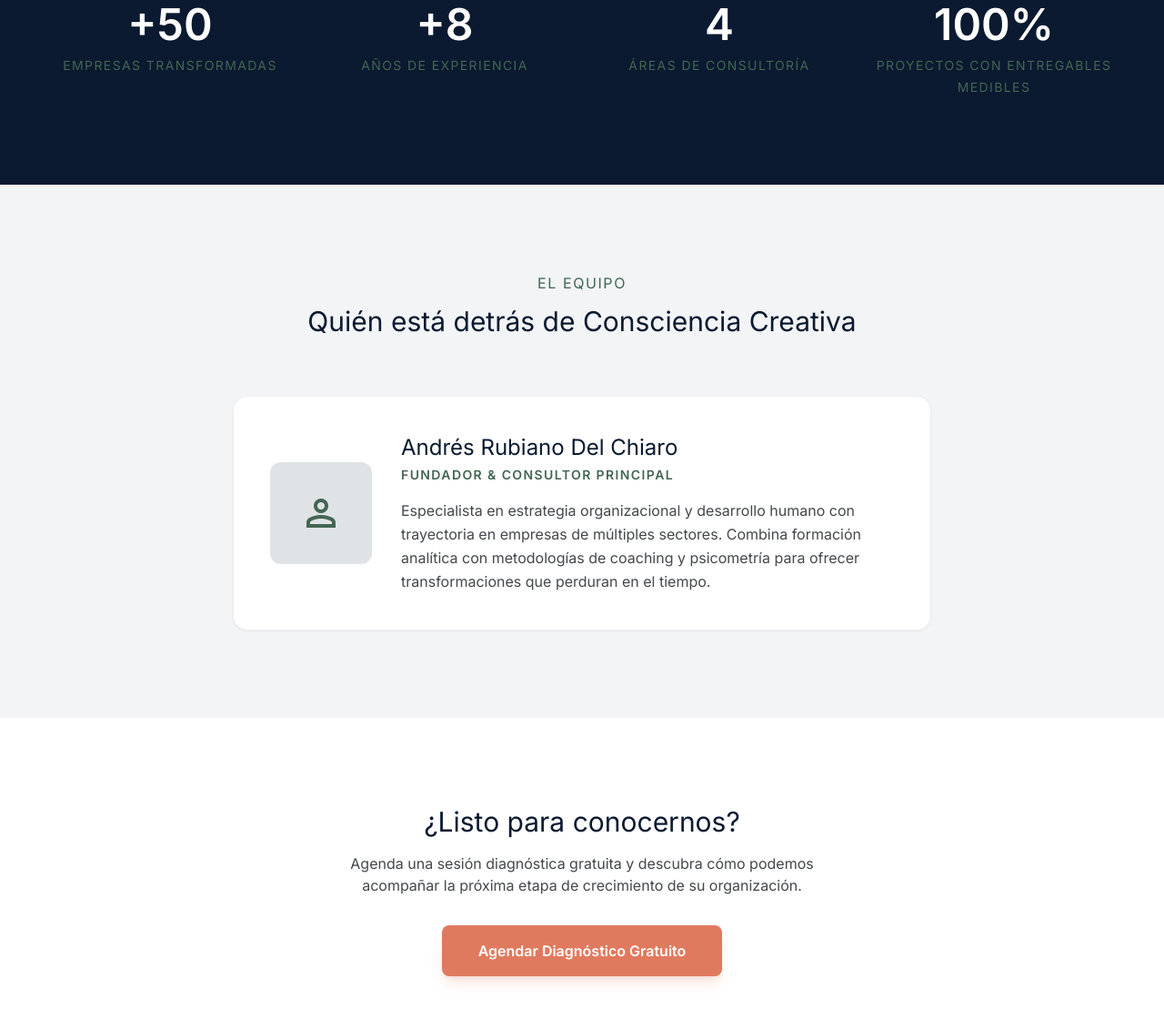
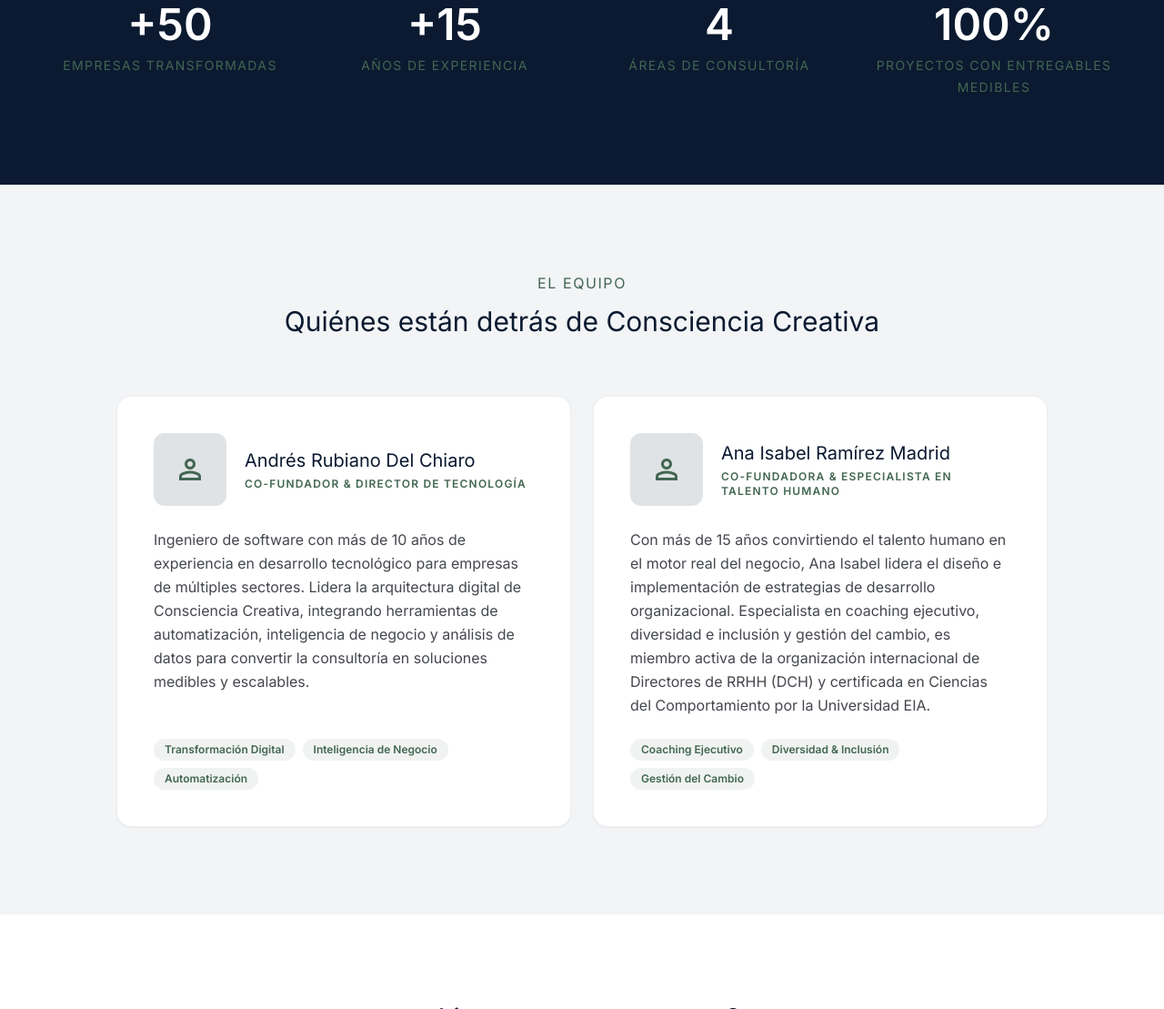
Before and after one commit to andanas1025/conscienceCreative, a plain HTML site: page quienes-somos.html in a window 1280 px wide. Shown: the part 2681-3790 px from the top of the page at 91% size. Drawn offline with nearby package versions, Linux system fonts and the light colour scheme.

Commit message:
Who we are section modified

```diff
--- a/quienes-somos.html
+++ b/quienes-somos.html
@@ -217,7 +217,7 @@
                     <span class="text-secondary font-label-sm uppercase tracking-widest text-sm">Empresas transformadas</span>
                 </div>
                 <div>
-                    <span class="block text-5xl font-bold font-headline-lg mb-2">+8</span>
+                    <span class="block text-5xl font-bold font-headline-lg mb-2">+15</span>
                     <span class="text-secondary font-label-sm uppercase tracking-widest text-sm">Años de experiencia</span>
                 </div>
                 <div>
@@ -236,19 +236,45 @@
         <div class="w-full px-margin-desktop max-w-container-max mx-auto">
             <div class="text-center mb-16">
                 <span class="text-secondary font-label-sm uppercase tracking-widest mb-3 block">El equipo</span>
-                <h2 class="font-headline-lg text-3xl text-primary">Quién está detrás de Consciencia Creativa</h2>
+                <h2 class="font-headline-lg text-3xl text-primary">Quiénes están detrás de Consciencia Creativa</h2>
             </div>
-            <div class="max-w-3xl mx-auto">
-                <div class="bg-white rounded-2xl p-10 shadow-sm border border-outline-variant/30 flex flex-col md:flex-row gap-8 items-center">
-                    <div class="w-28 h-28 rounded-full bg-surface-container-highest flex items-center justify-center flex-shrink-0">
-                        <span class="material-symbols-outlined text-secondary text-5xl">person</span>
+            <div class="grid md:grid-cols-2 gap-gutter max-w-5xl mx-auto">
+                <div class="bg-white rounded-2xl p-10 shadow-sm border border-outline-variant/30 flex flex-col gap-6">
+                    <div class="flex items-center gap-5">
+                        <div class="w-20 h-20 rounded-full bg-surface-container-highest flex items-center justify-center flex-shrink-0">
+                            <span class="material-symbols-outlined text-secondary text-4xl">person</span>
+                        </div>
+                        <div>
+                            <h3 class="font-headline-md text-xl text-primary mb-1">Andrés Rubiano Del Chiaro</h3>
+                            <p class="text-secondary font-label-sm font-semibold uppercase tracking-widest text-xs">Co-Fundador & Director de Tecnología</p>
+                        </div>
                     </div>
-                    <div>
-                        <h3 class="font-headline-md text-2xl text-primary mb-1">Andrés Rubiano Del Chiaro</h3>
-                        <p class="text-secondary font-label-sm font-semibold uppercase tracking-widest text-sm mb-4">Fundador & Consultor Principal</p>
-                        <p class="text-on-surface-variant font-body-md leading-relaxed">
-                            Especialista en estrategia organizacional y desarrollo humano con trayectoria en empresas de múltiples sectores. Combina formación analítica con metodologías de coaching y psicometría para ofrecer transformaciones que perduran en el tiempo.
-                        </p>
+                    <p class="text-on-surface-variant font-body-md leading-relaxed">
+                        Ingeniero de software con más de 10 años de experiencia en desarrollo tecnológico para empresas de múltiples sectores. Lidera la arquitectura digital de Consciencia Creativa, integrando herramientas de automatización, inteligencia de negocio y análisis de datos para convertir la consultoría en soluciones medibles y escalables.
+                    </p>
+                    <div class="flex flex-wrap gap-2 mt-auto">
+                        <span class="bg-mint-soft text-secondary text-xs font-semibold px-3 py-1 rounded-full">Transformación Digital</span>
+                        <span class="bg-mint-soft text-secondary text-xs font-semibold px-3 py-1 rounded-full">Inteligencia de Negocio</span>
+                        <span class="bg-mint-soft text-secondary text-xs font-semibold px-3 py-1 rounded-full">Automatización</span>
+                    </div>
+                </div>
+                <div class="bg-white rounded-2xl p-10 shadow-sm border border-outline-variant/30 flex flex-col gap-6">
+                    <div class="flex items-center gap-5">
+                        <div class="w-20 h-20 rounded-full bg-surface-container-highest flex items-center justify-center flex-shrink-0">
+                            <span class="material-symbols-outlined text-secondary text-4xl">person</span>
+                        </div>
+                        <div>
+                            <h3 class="font-headline-md text-xl text-primary mb-1">Ana Isabel Ramírez Madrid</h3>
+                            <p class="text-secondary font-label-sm font-semibold uppercase tracking-widest text-xs">Co-Fundadora & Especialista en Talento Humano</p>
+                        </div>
+                    </div>
+                    <p class="text-on-surface-variant font-body-md leading-relaxed">
+                        Con más de 15 años convirtiendo el talento humano en el motor real del negocio, Ana Isabel lidera el diseño e implementación de estrategias de desarrollo organizacional. Especialista en coaching ejecutivo, diversidad e inclusión y gestión del cambio, es miembro activa de la organización internacional de Directores de RRHH (DCH) y certificada en Ciencias del Comportamiento por la Universidad EIA.
+                    </p>
+                    <div class="flex flex-wrap gap-2 mt-auto">
+                        <span class="bg-mint-soft text-secondary text-xs font-semibold px-3 py-1 rounded-full">Coaching Ejecutivo</span>
+                        <span class="bg-mint-soft text-secondary text-xs font-semibold px-3 py-1 rounded-full">Diversidad & Inclusión</span>
+                        <span class="bg-mint-soft text-secondary text-xs font-semibold px-3 py-1 rounded-full">Gestión del Cambio</span>
                     </div>
                 </div>
             </div>
```
Also changed, not shown: .claude/settings.local.json.
